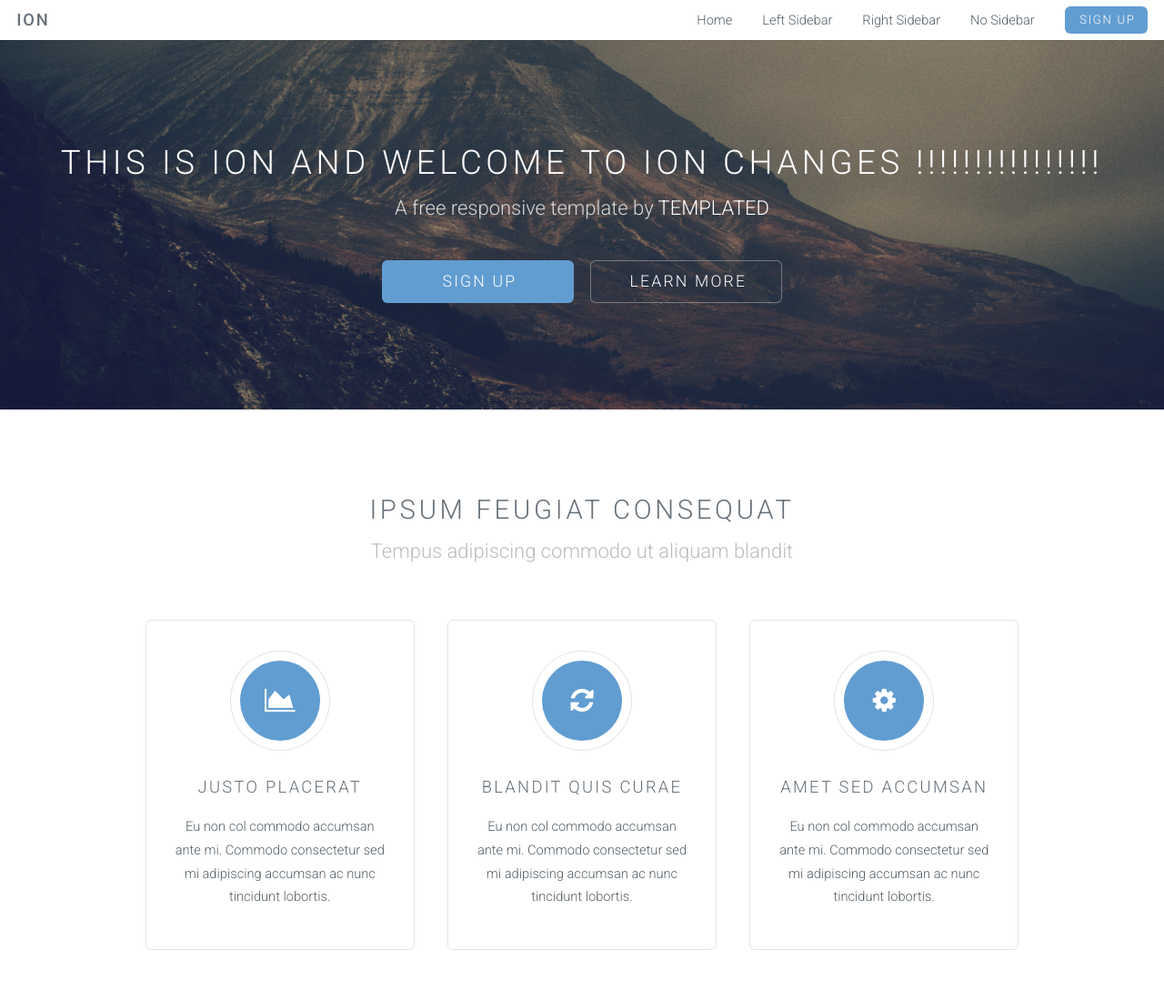
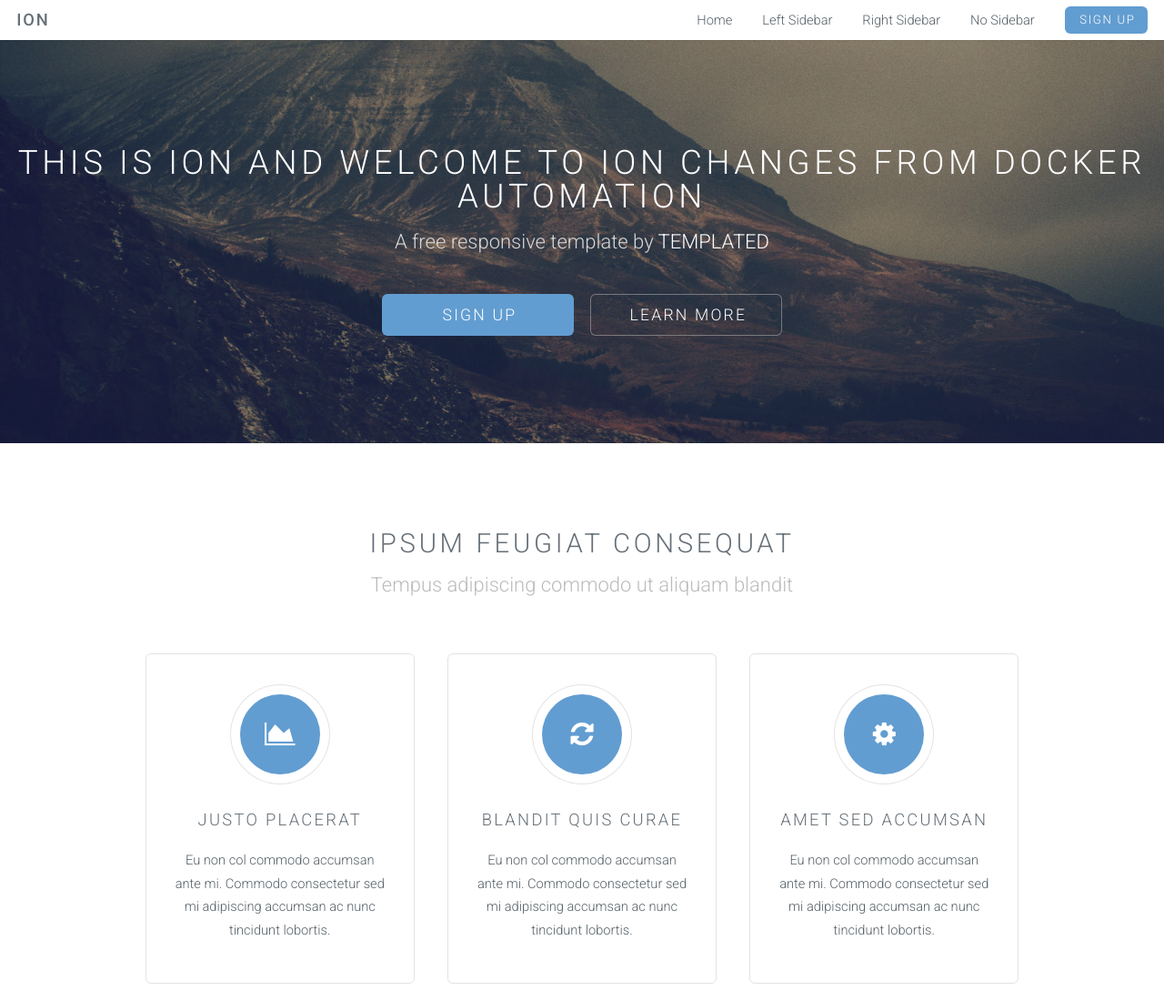
Before and after one commit to shyamcochin/githubrepo-dockerdemo, a plain HTML site: page src/index.html in a window 1280 px wide. Shown: the top 1100 px of the page at 91% size. Drawn offline with Linux system fonts and the light colour scheme.

Commit message:
Index file edited

```diff
--- a/src/index.html
+++ b/src/index.html
@@ -40,7 +40,7 @@
 		<!-- Banner -->
 			<section id="banner">
 				<div class="inner">
-					<h2>This is Ion and Welcome to ION Changes !!!!!!!!!!!!!!!!</h2>
+					<h2>This is Ion and Welcome to ION Changes from Docker Automation</h2>
 					<p>A free responsive template by <a href="http://templated.co">TEMPLATED</a></p>
 					<ul class="actions">
 						<li><a href="#content" class="button big special">Sign Up</a></li>
```
